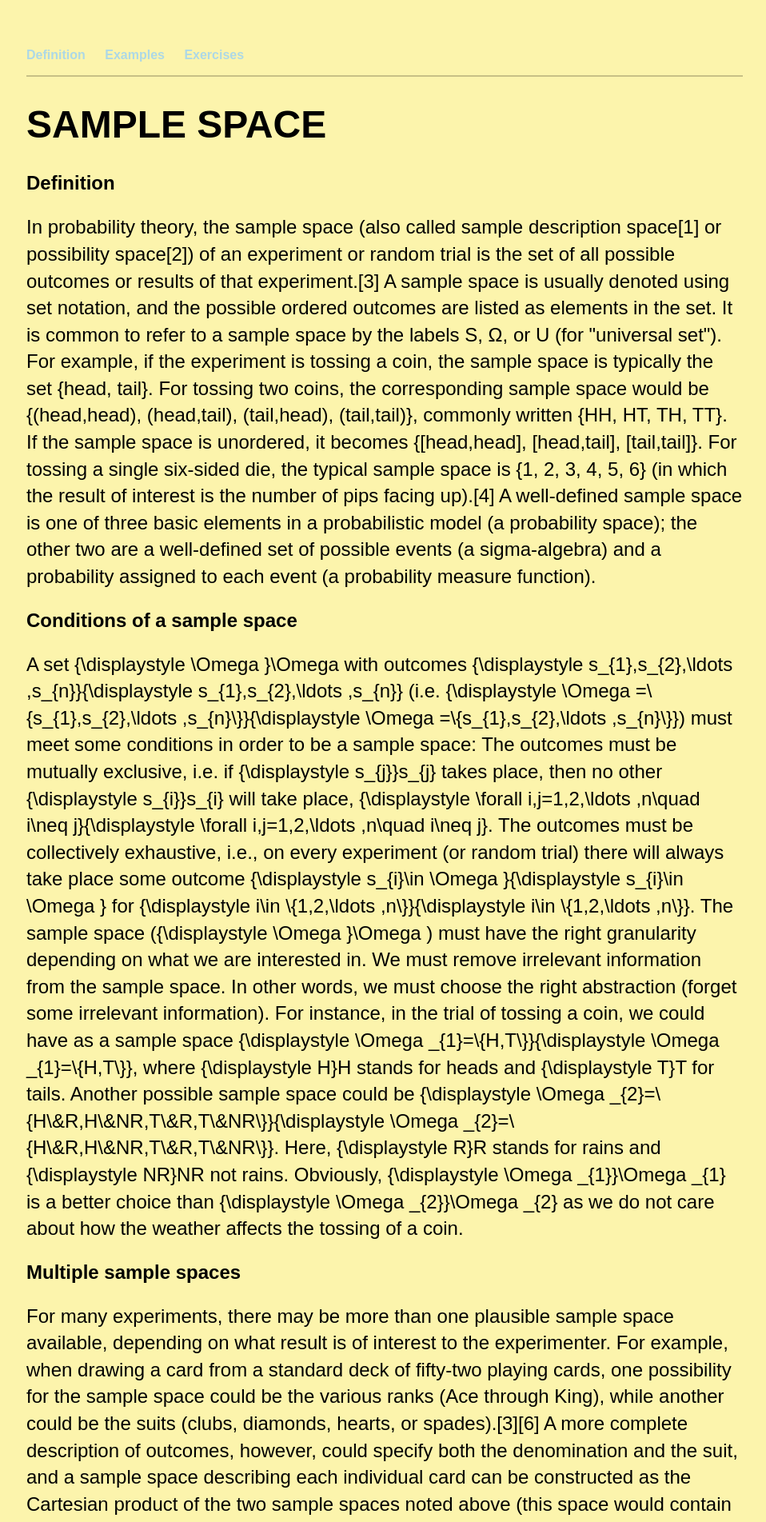
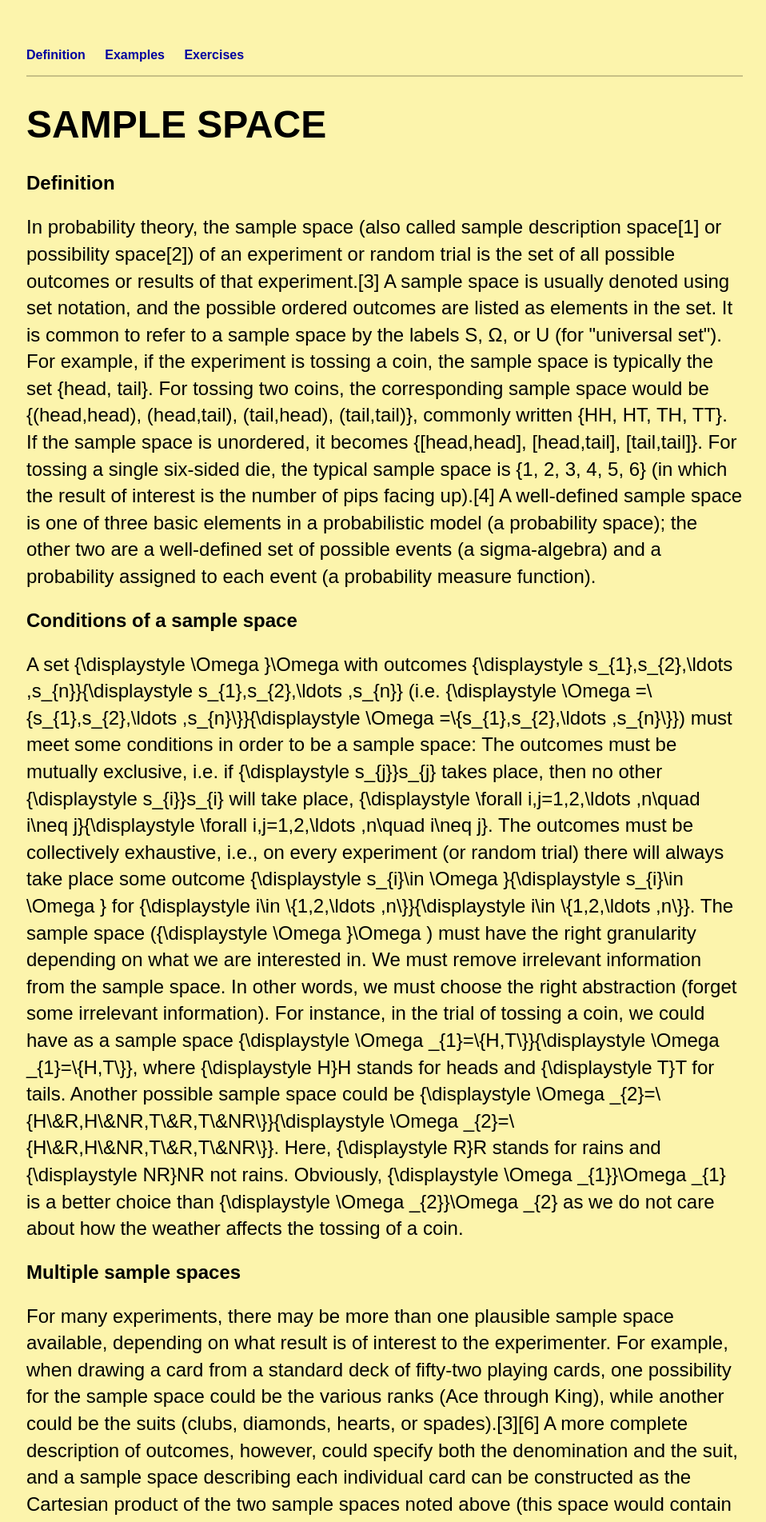
Before and after one commit to samplespace-discrete/samplespace-discrete.github.io, a Jekyll site: the page built from index.html, in a window 1280 px wide. Shown: the top 1903 px of the page at 80% size, without its empty margins (159-1117 px from the left). Built offline with Jekyll 4.4.1, drawn with Linux system fonts in a browser that asks for light colours.

Commit message:
Update main.css

```diff
--- a/css/main.css
+++ b/css/main.css
@@ -22,7 +22,7 @@ nav ul, footer ul {
     padding: 0px;
     list-style: none;
     font-weight: bold;
-    color: #0000FF;
+    color: #0000A0;
 }
 nav ul li, footer ul li {
     display: inline;
@@ -30,7 +30,7 @@ nav ul li, footer ul li {
 }
 a {
     text-decoration: none;
-    color: #ADD8E6;
+    color: #0000A0;
 }
 a:hover {
     text-decoration: underline;
```
